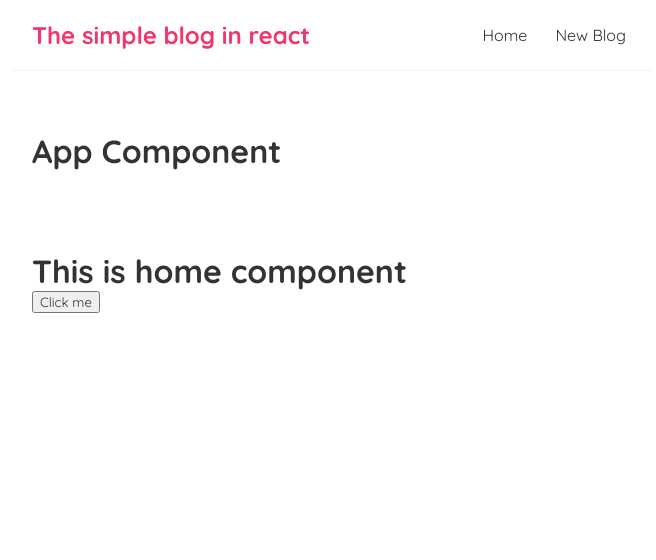
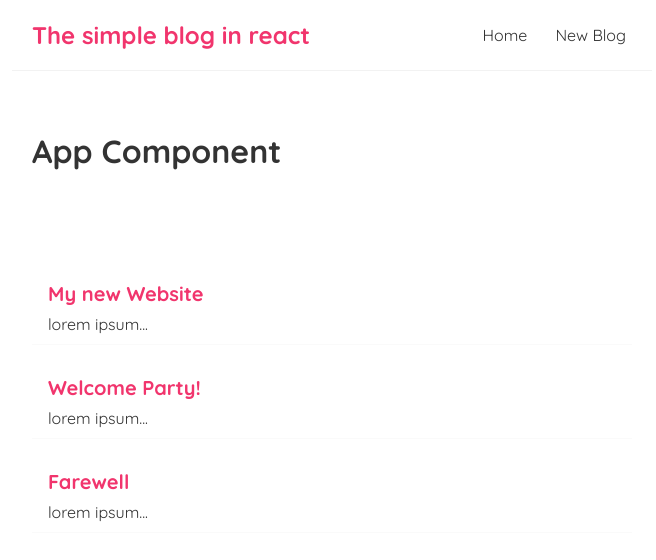
Before and after one commit to sarila/Start-React, a React (Create React App) app: page / in a window 1280 px wide. Shown: the top 560 px of the page, without its empty margins (308-964 px from the left). Built offline with nearby package versions, Linux system fonts and the light colour scheme.

Commit message:
Used useState hook and map property to display blog data

```diff
--- a/src/Home.js
+++ b/src/Home.js
@@ -1,12 +1,20 @@
+import { useState } from "react";
+
 const Home = () => {
 
-    const handleClick = (name) => {
-        console.log("hello," + name);
-    }
+   const [blogs, setBlogs] = useState([
+       { title: "My new Website", body: "lorem ipsum...", author: "Sarila", "id": 1},
+       { title: "Welcome Party!", body: "lorem ipsum...", author: "User", "id": 2},
+       { title: "Farewell", body: "lorem ipsum...", author: "Ngakhusi", "id": 3}
+   ])
     return (
         <div className="home">
-            <h1>This is home component</h1>
-            <button onClick={(e) => handleClick("sarila", e)}>Click me</button>
+            {blogs.map((blog) => (
+                <div className="blog-preview" key={blog.id}>
+                    <h2> {blog.title}</h2>
+                    <p>{blog.body}</p>
+                </div>
+            )) }
         </div>
     );
 }
--- a/src/index.css
+++ b/src/index.css
@@ -33,3 +33,18 @@
   margin: 40px auto;
   padding: 20px;
 }
+
+/* blog previews / list */
+.blog-preview {
+  padding: 10px 16px;
+  margin: 20px 0;
+  border-bottom: 1px solid #fafafa;
+}
+.blog-preview:hover {
+  box-shadow: 1px 3px 5px rgba(0,0,0,0.1);
+}
+.blog-preview h2 {
+  font-size: 20px;
+  color: #f1356d;
+  margin-bottom: 8px;
+}
```
